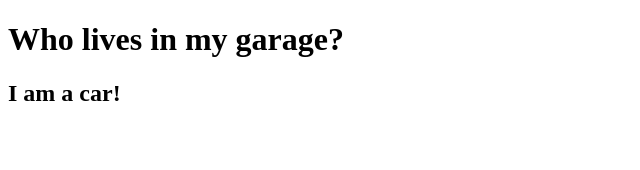
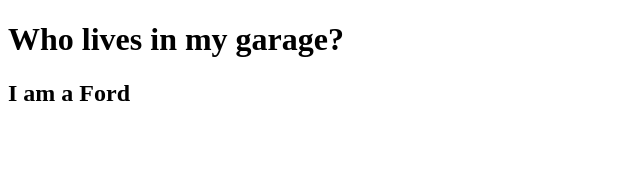
Before and after one commit to mmdmthr/learn-react, a React (Create React App) app: page / in a window 1280 px wide. Shown: the top 170 px of the page, without its empty margins (0-640 px from the left). Built offline with nearby package versions, Linux system fonts and the light colour scheme.

Commit message:
props pass data

```diff
--- a/src/Car.js
+++ b/src/Car.js
@@ -1,5 +1,5 @@
-function Car() {
-    return <h2>I am a car!</h2>
+function Car(props) {
+    return <h2>I am a {props.brand}</h2>
 }
 
 export default Car;
--- a/src/index.js
+++ b/src/index.js
@@ -3,10 +3,11 @@
 import Car from './Car';
 
 function Garage() {
+    const carName = "Ford"
     return (
         <>
-        <h1>Who lives in my garage?</h1>
-        <Car />
+            <h1>Who lives in my garage?</h1>
+            <Car brand={ carName }/>
         </>
     )
 }
```
